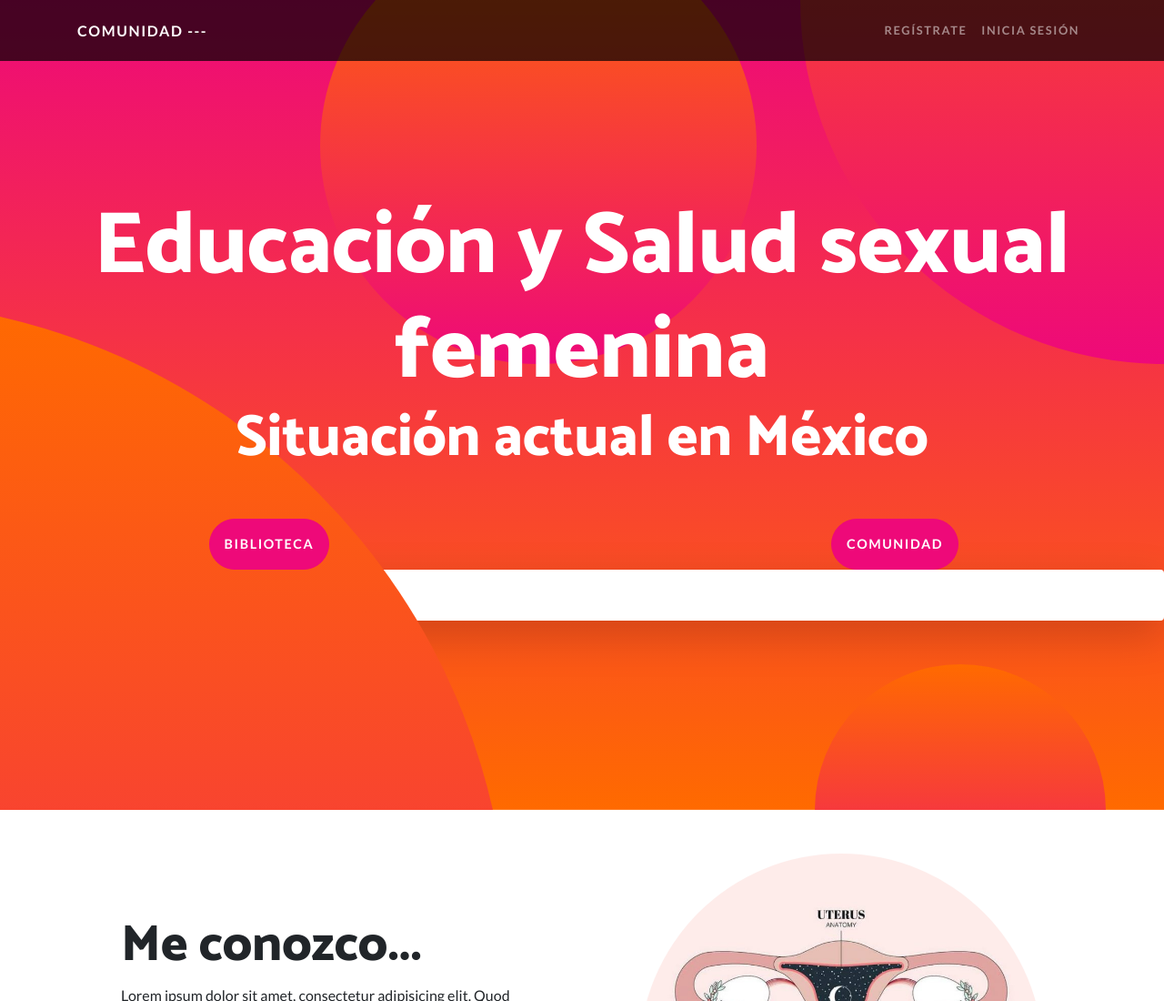
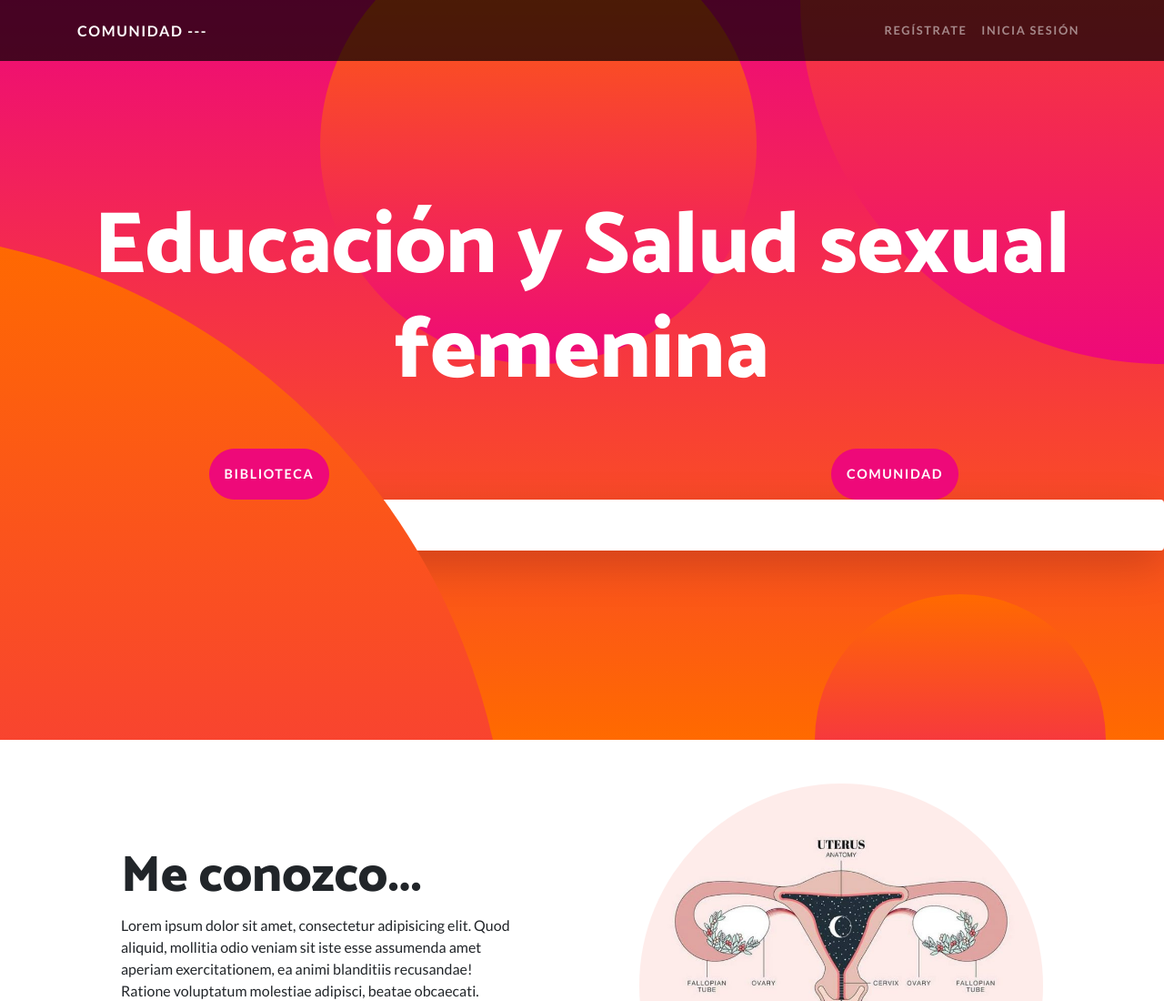
Before and after one commit to MelissaMP/ejemplo-pagina-web, a website: page index.html in a window 1280 px wide. Shown: the top 1100 px of the page at 91% size. Drawn offline with Linux system fonts and the light colour scheme.

Commit message:
Update index.html

```diff
--- a/index.html
+++ b/index.html
@@ -47,7 +47,7 @@
     <div class="masthead-content">
       <div class="container">
         <h1 class="masthead-heading mb-0">Educación y Salud sexual femenina</h1>
-        <h2 class="masthead-subheading mb-0">Situación actual en México</h2>
+        <h2 class="masthead-subheading mb-0"></h2>
       </div>
 <div class="row mx-md-n5">
   <div class="col px-md-5"><div class="p-3 btn btn-primary btn-xl rounded-pill mt-5">Biblioteca</div></div>
```
